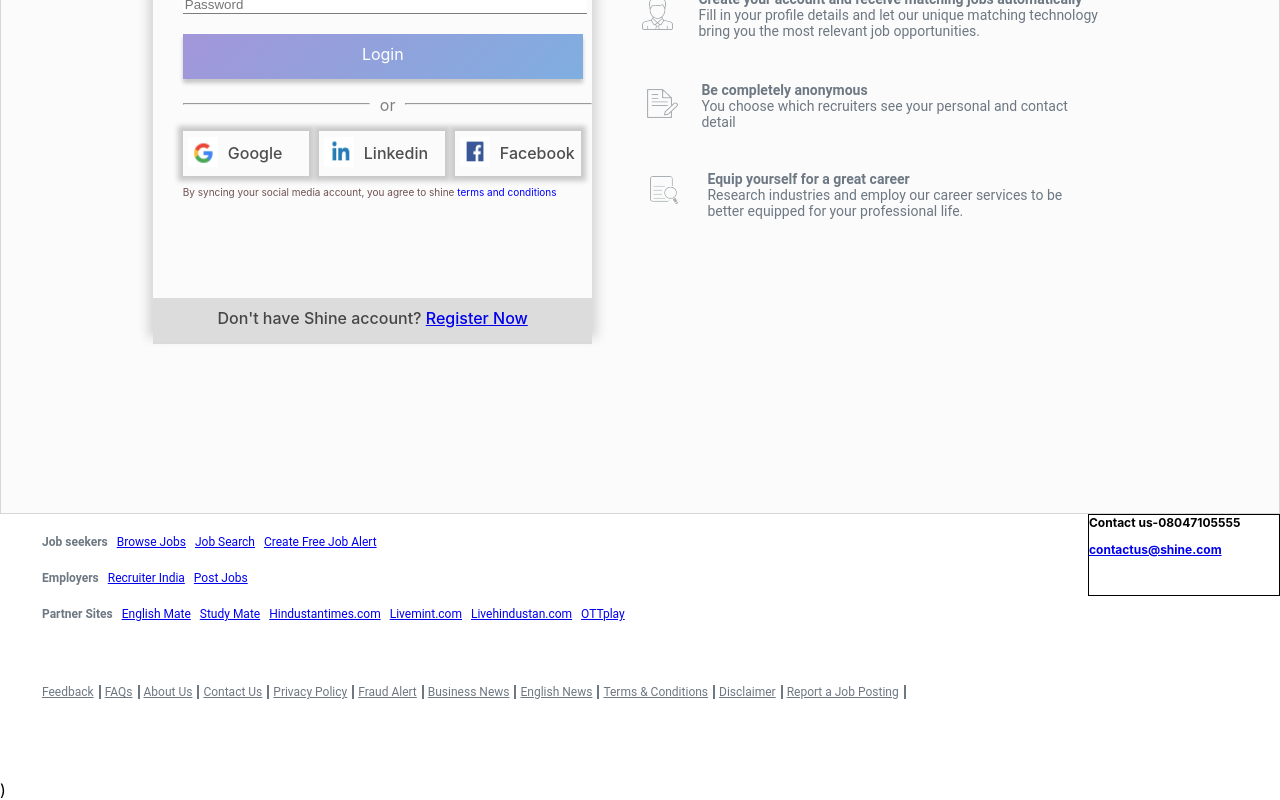
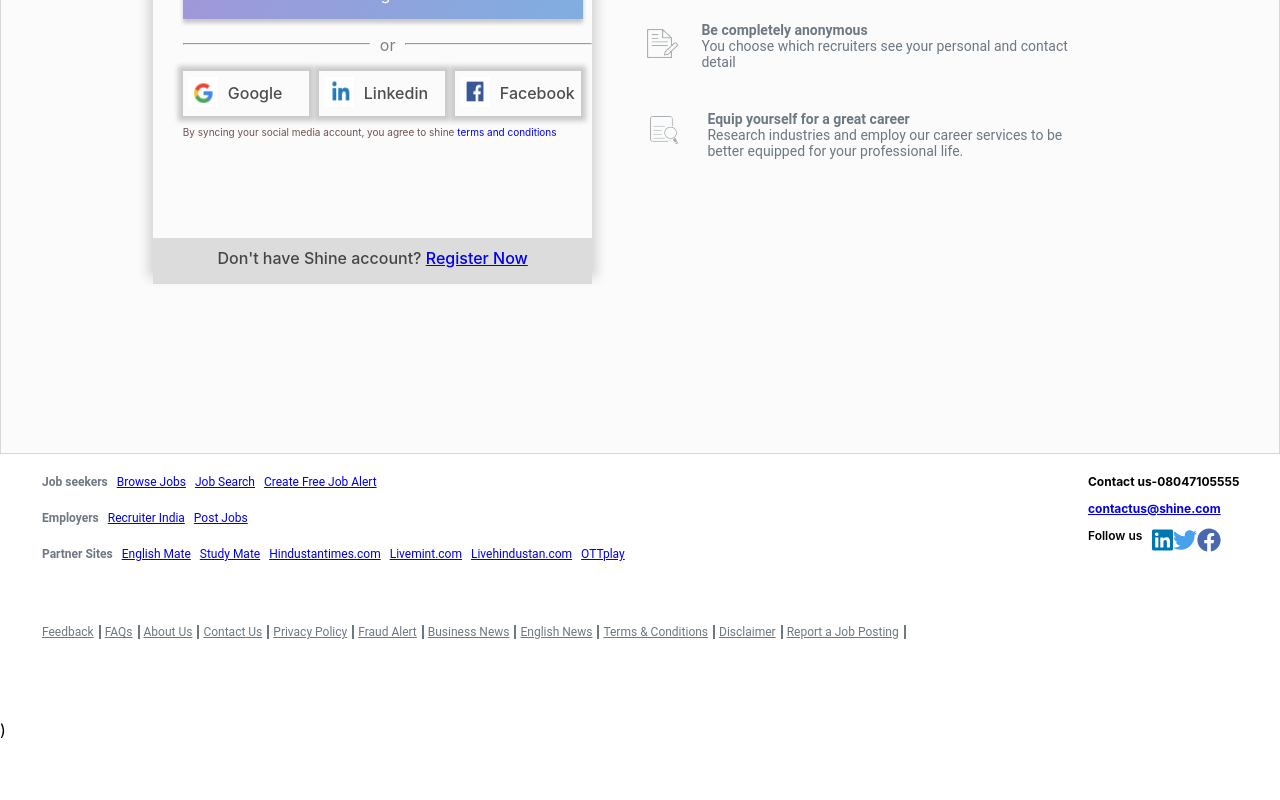
Before and after one commit to Shubhamsharma585/Shine-masai, a React (Create React App) app in the folder shine/: page /myshine/login in a window 1280 px wide. Shown: the part 418-1218 px from the top of the page. After the commit the page ends 1158 px from the top, so only its background shows below. Built offline with nearby package versions, Linux system fonts and the light colour scheme.

Commit message:
redirects done

```diff
--- a/shine/src/Components/JobDescription/JobDescriptionSidebar.jsx
+++ b/shine/src/Components/JobDescription/JobDescriptionSidebar.jsx
@@ -8,7 +8,7 @@
     const [data,setData] =useState([]);
     const [page, setPage] = React.useState(1);
     const [limit, setLimit]=useState(5);
-    const [dis, setDis]=useState([]);
+    const [dis, setDis]=useState([{skills:["",""]}]);
 
     const {location} =useParams();
 
--- a/shine/src/Components/LogIn/Login.jsx
+++ b/shine/src/Components/LogIn/Login.jsx
@@ -11,7 +11,7 @@
 import { useDispatch, useSelector } from "react-redux"
 import { logingin } from "../../Redux/Login/action"
 import { Link, Redirect } from "react-router-dom"
-
+import SocialFollow from "./SocialFollow"
 
 
 function Login()
@@ -59,9 +59,7 @@
 
 
 
-           <div className={styles.top}>
-               <img src={logo1} />
-           </div>
+
 
            <div className={styles.top1}>
            </div>
@@ -132,15 +130,17 @@
              </div>
 
              <div className={styles.btm_right}>
-             <div><div ><strong>Contact us-08047105555
+                 <div>
+                   <div ><strong>Contact us-08047105555
                          <p>
                       <a id="id_contactusfooter" href="mailto:contactus@shine.com">contactus@shine.com</a>
                          </p></strong>
                      </div>
                    <div>
-               <ul>
+                     <div style={{display:"flex" ,flexDirection:"row"}}>
+                       <span  style={{fontWeight:"600" , marginRight:"10px"}} >Follow us </span>  <SocialFollow/>
+                     </div>
 
-               </ul>
                </div>
             </div>
 
--- a/shine/src/Components/LogIn/Login.module.css
+++ b/shine/src/Components/LogIn/Login.module.css
@@ -209,12 +209,39 @@
 
 .btm_right
 {
-    border: black solid 1px;
-    width: 40%;
+    border: black solid 0px;
+    width: 50%;
+    margin-top: 20px;
     margin-left: 2%;
     height: 80px;
     text-align: left;
 }
+.socialcontainer {
+    background: #eee;
+    padding: 25px 50px;
+  }
+
+a.social {
+    margin: 0 1rem;
+    transition: transform 250ms;
+    display: inline-block;
+  }
+
+  a.social:hover {
+    transform: translateY(-2px);
+  }
+
+  .linkedinsocial {
+    color: #0077b5;
+  }
+
+ .facebooksocial {
+    color: #4968ad;
+  }
+
+  .twittersocial {
+    color: #49a1eb;
+  }
 
 
 
--- /dev/null
+++ b/shine/src/Components/LogIn/SocialFollow.js
@@ -0,0 +1,37 @@
+//Reference article:-- https://www.digitalocean.com/community/tutorials/creating-a-social-follow-component-in-react
+
+
+import React from "react";
+import { FontAwesomeIcon } from "@fortawesome/react-fontawesome";
+import styles from "../LogIn/Login.module.css"
+
+import {
+    faYoutube,
+    faFacebook,
+    faTwitter,
+    faInstagram,
+    faLinkedin
+  } from "@fortawesome/free-brands-svg-icons";
+
+
+export default function SocialFollow() {
+  return (
+    <div>
+
+<a href="https://www.linkedin.com/company/shinecom/"
+  className={styles.linkedinsocial}>
+  <FontAwesomeIcon icon={faLinkedin} size="2x" />
+</a>
+
+<a href="https://twitter.com/Shinedotcom?lang=en"
+  className={styles.twittersocial}>
+  <FontAwesomeIcon icon={faTwitter} size="2x" />
+</a>
+<a href="https://www.facebook.com/shinedotcom/"
+  className={styles.facebooksocial}>
+  <FontAwesomeIcon icon={faFacebook} size="2x" />
+</a>
+
+   </div>
+  );
+}
--- a/shine/src/Components/Register/Register.jsx
+++ b/shine/src/Components/Register/Register.jsx
@@ -28,7 +28,7 @@
       const [page5, setPage5] = useState(true)
       const [page6, setPage6] = useState(true)
 
-
+      const [isregi, setIsregi] = useState(false)
       const [iscollege, setIscollege] = useState(false)
       const [isyear, setIsyear] = useState(false)
       const [isworked, setIsworked] = useState(false)
@@ -108,12 +108,6 @@
       setPage6(false)
      }
 
-     function regi7()
-     {
-      return(
-        <Redirect to="/" push />
-      )
-     }
 
 
     const [gologin, setGologin] = useState(false)
@@ -142,16 +136,20 @@
      }
 
 
+
      function sendpayload()
      {
          console.log("all")
          const payload = {name, email, mobile, pass, gender, location, degree,
         college, year, course, skills, title, company, industry, functionalarea }
-         dispatch(registering(payload))
+        dispatch(registering(payload))
+         setIsregi(true)
 
-         return(
-             <Redirect  to={"/"}/>
-         )
+     }
+
+     if(isregi)
+     {
+        return <Redirect  to="/" push/>
      }
 
 
@@ -162,7 +160,7 @@
         <div>
 
            <div className={styles.top}>
-               <img src={logo1} />
+               {/* <img src={logo1} /> */}
                <div className={styles.login}
                onClick={() => logintab() }
                >Login</div>
@@ -262,7 +260,7 @@
          <div className={styles.cont}>
      <div className={styles.commoncont}>
 
-             <div className={styles.commoncont2}>
+             <div className={styles.commoncont2}> ``
              <h4 style={{fontSize:"28px", fontWeight:"800",marginRight:"20%",marginTop:"3px"}}>Which city do you live in?</h4>
              </div>
 
@@ -273,8 +271,8 @@
               </div>
              <div className={styles.commoncont1}>
                  <button className={styles.identity} onClick={() => setLocation("Banglore")}><div className={styles.identity8} width="50px"  style={{marginLeft:"20px",marginTop:"10px"}}></div>Banglore</button>
-                 <button className={styles.identity} onClick={() => setLocation("Chennai")}><div className={styles.identity9} width="55px"  style={{marginLeft:"20px",marginTop:"15px"}}></div>Chennai</button>
-                 <button className={styles.identity} onClick={() => setLocation("Hyderabad")}><div className={styles.identity10} width="80px"  style={{marginLeft:"15px",marginTop:"10px"}}></div>Hyderabad</button>
+                 <button className={styles.identity} onClick={() => setLocation("Chennai")}><div className={styles.identity9} width="55px"  style={{marginLeft:"28px",marginTop:"15px"}}></div>Chennai</button>
+                 <button className={styles.identity} onClick={() => setLocation("Hyderabad")}><div className={styles.identity10} width="80px"  style={{marginLeft:"25px",marginTop:"10px"}}></div>Hyderabad</button>
               </div>
              <div className={styles.commoncont2}>
                <input
@@ -335,7 +333,7 @@
              </div>
 
              {istitle?(
-                 <div className={styles.commoncont2} style={{marginTop:"30px"}}>
+                 <div className={styles.commoncont2} style={{marginTop:"30px", transition:"ease-in-out",transition:"300ms"}}>
                  <p style={{marginRight:"350px"}}> What was your Job Title?</p>
                    <input
                 style={{marginRight:"", height:"40px", width:"500px", borderRadius:"5px", border:"gray 1px solid" }}
@@ -352,7 +350,7 @@
 
              ):("")}
 
-{  isindustry?(
+ { isindustry?(
         <div className={styles.commoncont2} style={{marginTop:"30px"}}>
                   <p style={{marginRight:"350px"}}> What was Industry?</p>
                     <input
@@ -656,58 +654,6 @@
 
 
 
-
- {/*
-      <div className={styles.commoncont2}>
-       <div className={styles.skills}>
-        <button className={styles.identity_third} onClick={() => setSkills([...skills, "English" ])}> <h4 style={{marginLeft:"5px",marginTop:"8px", width:"", color:"grey"}}>English &#43;</h4> </button>
-        <button className={styles.identity_third} onClick={() => setSkills([...skills, "Bussiness" ])}> <h4 style={{marginLeft:"5px",marginTop:"8px", width:"", color:"grey"}}>Bussiness  &#43;</h4> </button>
-        </div>
-     </div>
-
-     <div className={styles.commoncont2} style={{marginTop:"0px"}}>
-        <div className={styles.skills}>
-        <button className={styles.identity_third}  onClick={() => setSkills([...skills, "Autocad" ])}> <h4 style={{marginLeft:"5px",marginTop:"8px", width:"", color:"grey"}}>Autocad  &#43;</h4> </button>
-         <button className={styles.identity_third} onClick={() => setSkills([...skills, "Ansys" ])}><h4 style={{marginLeft:"5px",marginTop:"8px", width:"",  fontSize:"15px", color:"grey"}}>Ansys  &#43;</h4></button>
-        </div>
-      </div>
-
-     <div className={styles.commoncont2}>
-       <div className={styles.skills}>
-        <button className={styles.identity_third} onClick={() => setSkills([...skills, "Excel" ])}> <h4 style={{marginLeft:"5px",marginTop:"8px", width:"", color:"grey"}}>Excel  &#43;</h4> </button>
-        <button className={styles.identity_third} onClick={() => setSkills([...skills, "Creo" ])}> <h4 style={{marginLeft:"5px",marginTop:"8px", width:"", color:"grey"}}>Creo  &#43;</h4> </button>
-        </div>
-     </div>
-
-     <div className={styles.commoncont2} style={{marginTop:"0px"}}>
-        <div className={styles.skills}>
-         <button className={styles.identity_third} onClick={() => setSkills([...skills, "ProE" ])}> <h4 style={{marginLeft:"5px",marginTop:"8px", width:"", color:"grey"}}>ProE  &#43;</h4> </button>
-        <button className={styles.identity_third}  onClick={() => setSkills([...skills, "Matlab" ])}> <h4 style={{marginLeft:"5px",marginTop:"8px", width:"", color:"grey"}}>Matlab  &#43;</h4> </button>
-        </div>
-      </div>
-
-       </div>
-
-  </div>
-</div> */}
-
-
-
-
-
-
-
-
-
-
-
-
-
-
-
-
-
-
             <div className={styles.commoncont2}>
             <div className={styles.commoncontconti} onClick={() => sendpayload()}>
                          Submit
--- a/shine/src/Components/Register/Register.module.css
+++ b/shine/src/Components/Register/Register.module.css
@@ -56,6 +56,7 @@
     height: 600px;
     border: black solid 0px;
     box-shadow: rgb(169, 169, 169) 0px 0px 10px 5px;
+
 }
 
 .contimg
@@ -92,6 +93,7 @@
     border: black solid 0px;
     box-shadow: rgb(169, 169, 169) 0px 0px 10px 5px;
     transition: ease-in-out;
+    transition: 200ms;
 }
 
 .commonmid
@@ -104,6 +106,7 @@
     text-align: left;
     box-shadow: 0px 0px 2px 2px rgb(252, 248, 248);
     transition: ease-in-out;
+    transition: 500ms;
 }
 
 .commoncont1
@@ -115,6 +118,7 @@
     text-align: center;
     display: flex;
     flex-direction: row;
+    transition: ease-in-out 300ms;
 }
 .commoncont2
 {
@@ -124,6 +128,7 @@
     margin: auto;
     text-align: right;
     justify-content: right;
+    transition: ease-in-out 300ms;
 }
 
 .identity_third:hover
@@ -204,6 +209,7 @@
 .social
 {
     display: flex;
+    transition: 1s;
 }
 
 .social > div
@@ -217,6 +223,7 @@
     box-shadow: rgb(231, 230, 230) 0px 0px 2px 2px;
     color: rgb(50, 49, 49);
     display: flex;
+    transition: 1s;
 
 }
 
@@ -551,6 +558,7 @@
     flex-direction: row;
     height: 400px;
 
+
 }
 
 .skillcont21
```
Also changed, not shown: 2 other files (tests, documents, lock files or other folders). Lines whose indentation alone changed are shown as unchanged.
